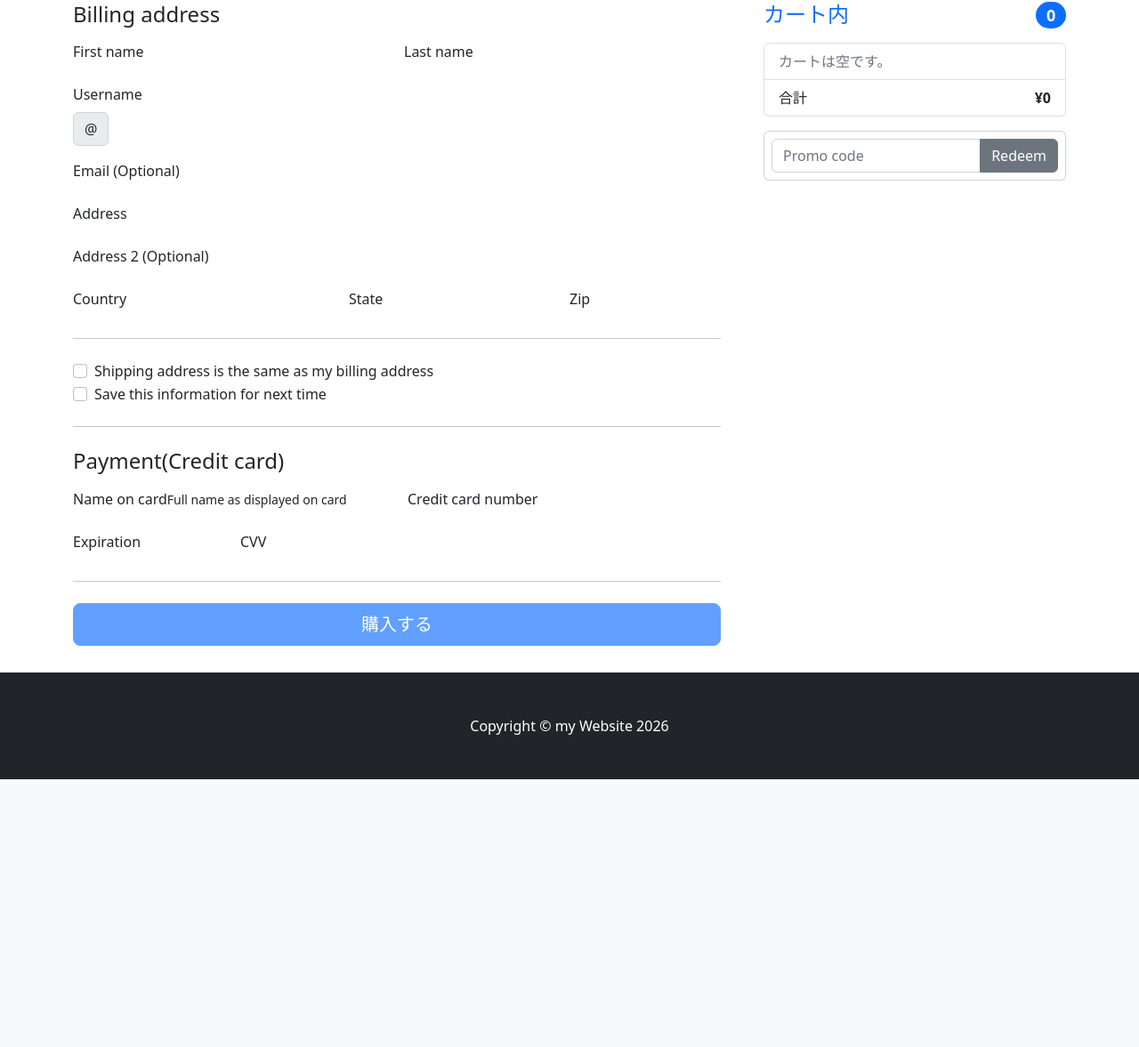
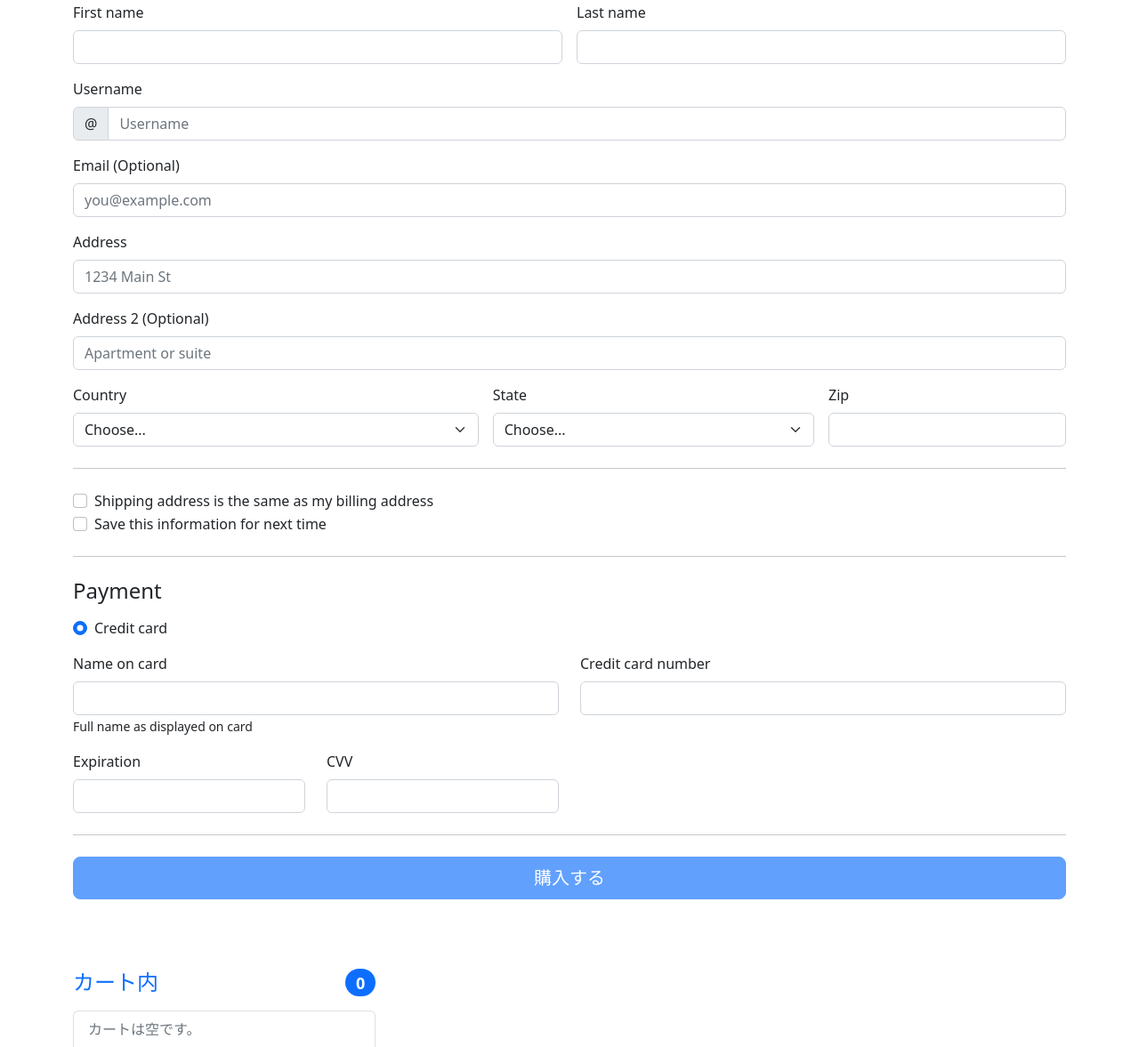
Before and after one commit to suma-web/django_ec, a Django app: page /cart/ in a window 1280 px wide. Shown: the part 184-1361 px from the top of the page at 89% size. Before the commit the page ends 1060 px from the top, so only its background shows below. Run offline with Django 4.2, Linux system fonts and the light colour scheme; data comes from the database, SQL or seed files in the repository; data that the repository does not hold is empty; some libraries are stand-ins or nearby versions.

Commit message:
config/templates/carts/cart_view.htmlを修正

```diff
--- a/config/templates/carts/cart_view.html
+++ b/config/templates/carts/cart_view.html
@@ -55,7 +55,7 @@
         </form>
     </div>
 
-  <div class="col-md-7 col-lg-8">
+  <!-- <div class="col-md-7 col-lg-8">
     <h4 class="mb-3">Billing address</h4>
     <form method="POST" class="needs-validation" action="{% url 'carts:checkout' %}" novalidate>{% csrf_token %}
         <div class="row g-3">
@@ -119,7 +119,79 @@
         購入する
       </button>
     </form>
-  </div>
+  </div> -->
+
+      <form class="needs-validation" action="{% url 'carts:checkout' %}" novalidate> <div class="row g-3">
+          <div class="col-sm-6"> <label for="firstName" class="form-label">First name</label> <input type="text" class="form-control" id="firstName" placeholder="" value="" required>
+              <div class="invalid-feedback">Valid first name is required.</div>
+          </div>
+          <div class="col-sm-6"> <label for="lastName" class="form-label">Last name</label> <input type="text" class="form-control" id="lastName" placeholder="" value="" required>
+              <div class="invalid-feedback">Valid last name is required.</div>
+          </div>
+          <div class="col-12"> <label for="username" class="form-label">Username</label>
+              <div class="input-group has-validation"> <span class="input-group-text">@</span> <input type="text" class="form-control" id="username" placeholder="Username" required>
+                  <div class="invalid-feedback">Your username is required.</div>
+              </div>
+          </div>
+          <div class="col-12"> <label for="email" class="form-label">Email <span class="text-body-secondary">(Optional)</span></label> <input type="email" class="form-control" id="email" placeholder="you@example.com">
+              <div class="invalid-feedback">Please enter a valid email address for shipping updates.</div>
+          </div>
+          <div class="col-12"> <label for="address" class="form-label">Address</label> <input type="text" class="form-control" id="address" placeholder="1234 Main St" required>
+              <div class="invalid-feedback">Please enter your shipping address.</div>
+          </div>
+          <div class="col-12"> <label for="address2" class="form-label">Address 2 <span class="text-body-secondary">(Optional)</span></label> <input type="text" class="form-control" id="address2" placeholder="Apartment or suite"></div>
+          <div class="col-md-5"> <label for="country" class="form-label">Country</label>
+              <select class="form-select" id="country" required>
+                  <option value="">Choose...</option>
+                  <option>United States</option>
+              </select>
+              <div class="invalid-feedback">Please select a valid country.</div>
+          </div>
+          <div class="col-md-4"> <label for="state" class="form-label">State</label>
+              <select class="form-select" id="state" required>
+                  <option value="">Choose...</option>
+                  <option>California</option>
+              </select>
+              <div class="invalid-feedback">Please provide a valid state.</div>
+          </div>
+          <div class="col-md-3"> <label for="zip" class="form-label">Zip</label> <input type="text" class="form-control" id="zip" placeholder="" required>
+              <div class="invalid-feedback">Zip code required.</div>
+          </div>
+      </div>
+
+      <hr class="my-4">
+
+      <div class="form-check"> <input type="checkbox" class="form-check-input" id="same-address"> <label class="form-check-label" for="same-address">Shipping address is the same as my billing address</label> </div>
+      <div class="form-check"> <input type="checkbox" class="form-check-input" id="save-info"> <label class="form-check-label" for="save-info">Save this information for next time</label> </div>
+
+      <hr class="my-4">
+
+      <h4 class="mb-3">Payment</h4>
+      <div class="my-3">
+          <div class="form-check"> <input id="credit" name="paymentMethod" type="radio" class="form-check-input" checked required> <label class="form-check-label" for="credit">Credit card</label>
+          </div>
+      </div>
+      <div class="row gy-3">
+          <div class="col-md-6"> <label for="cc-name" class="form-label">Name on card</label> <input type="text" class="form-control" id="cc-name" placeholder="" required> <small class="text-body-secondary">Full name as displayed on card</small>
+              <div class="invalid-feedback">Name on card is required</div>
+          </div>
+          <div class="col-md-6"> <label for="cc-number" class="form-label">Credit card number</label> <input type="text" class="form-control" id="cc-number" placeholder="" required>
+              <div class="invalid-feedback">Credit card number is required</div>
+          </div>
+          <div class="col-md-3"> <label for="cc-expiration" class="form-label">Expiration</label> <input type="text" class="form-control" id="cc-expiration" placeholder="" required>
+              <div class="invalid-feedback">Expiration date required</div>
+          </div>
+          <div class="col-md-3"> <label for="cc-cvv" class="form-label">CVV</label> <input type="text" class="form-control" id="cc-cvv" placeholder="" required>
+              <div class="invalid-feedback">Security code required</div>
+          </div>
+      </div>
+
+      <hr class="my-4">
+
+      <button class="w-100 btn btn-primary btn-lg" type="button" disabled style="margin-bottom: 1.5em;">
+        購入する
+      </button>
+    </form>
 
  </div>
 </main>
```
